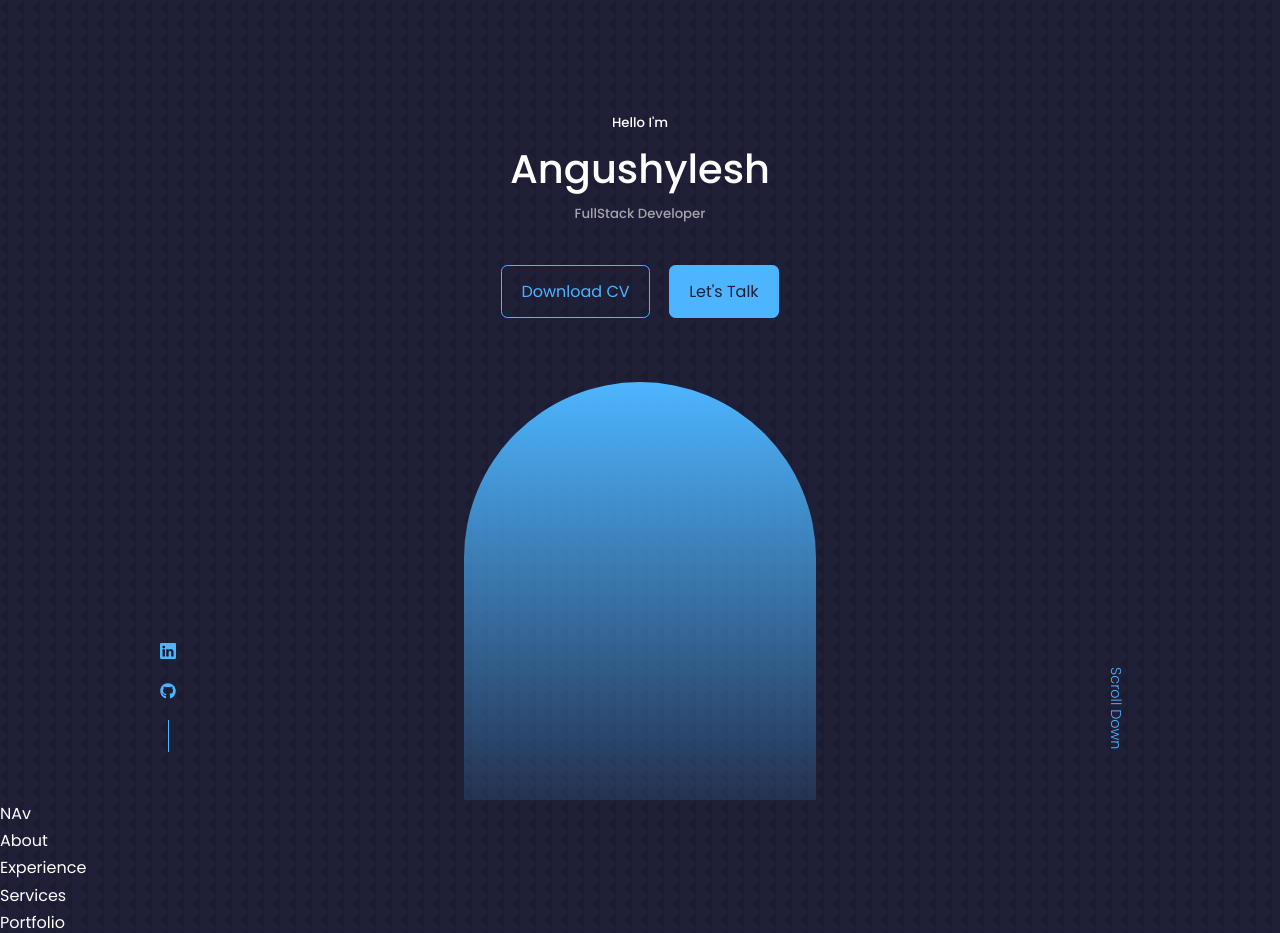
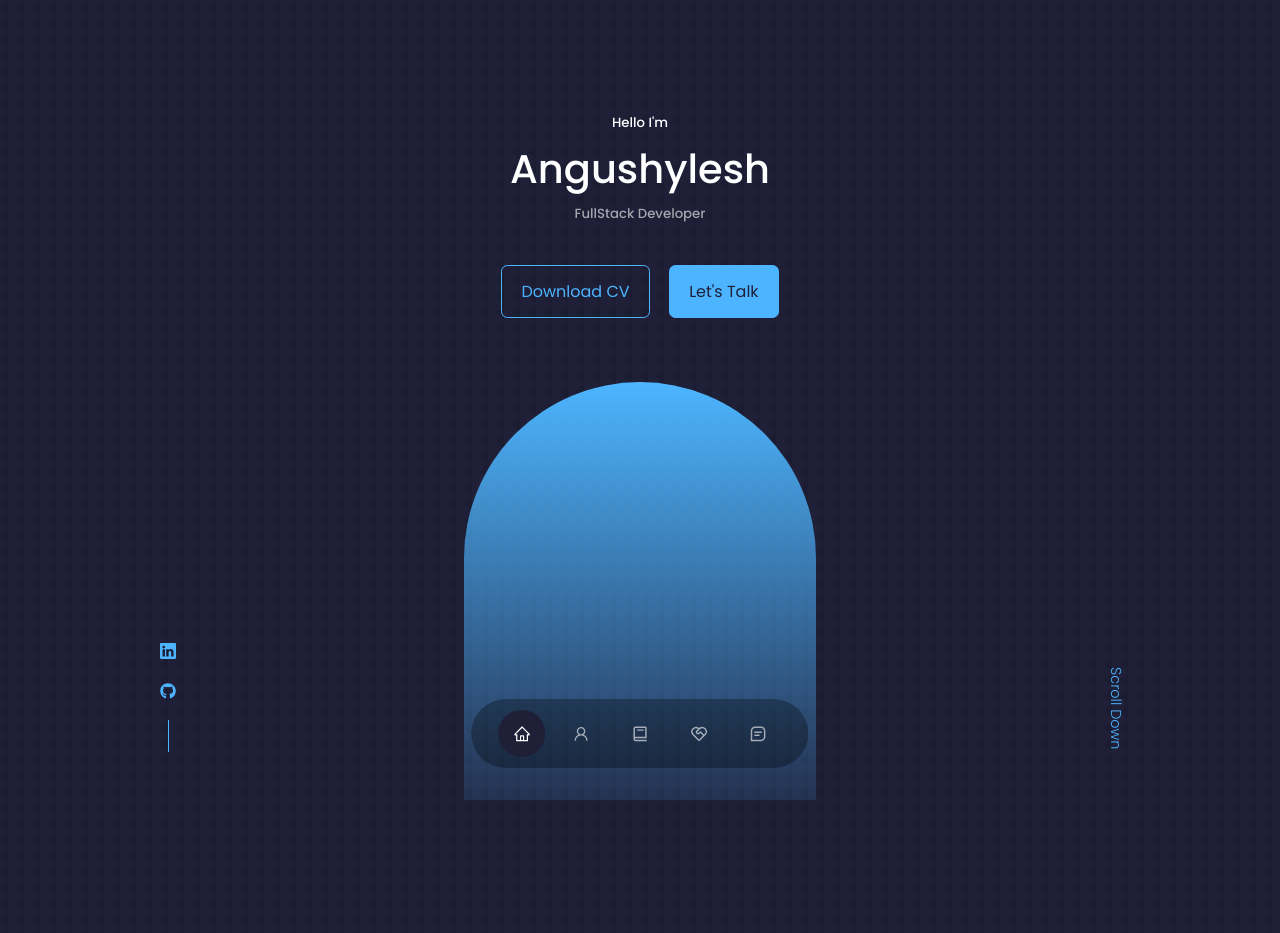
Before and after one commit to ANGUSHYLESH/portfolio, a React (Create React App) app: page / in a window 1280 px wide. Shown: the top 933 px of the page. Built offline with nearby package versions, Linux system fonts and the light colour scheme.

Commit message:
nav-section

```diff
--- a/src/components/about/About.jsx
+++ b/src/components/about/About.jsx
@@ -2,7 +2,7 @@
 import "./About.css";
 
 const About = () => {
-  return <div>About</div>;
+  return <section id="about">About</section>;
 };
 
 export default About;
--- a/src/components/contact/Contact.jsx
+++ b/src/components/contact/Contact.jsx
@@ -2,7 +2,7 @@
 import "./contact.css";
 
 const Contact = () => {
-  return <div>Contact</div>;
+  return <section id="contact">Contact</section>;
 };
 
 export default Contact;
--- a/src/components/experience/Experience.jsx
+++ b/src/components/experience/Experience.jsx
@@ -2,7 +2,7 @@
 import "./experience.css";
 
 const Experience = () => {
-  return <div>Experience</div>;
+  return <section id="experience">Experience</section>;
 };
 
 export default Experience;
--- a/src/components/nav/Nav.jsx
+++ b/src/components/nav/Nav.jsx
@@ -1,8 +1,63 @@
-import React from "react";
+import React, { useState } from "react";
 import "./nav.css";
 
+import { AiOutlineHome, AiOutlineUser } from "react-icons/ai";
+import { BiBook } from "react-icons/bi";
+import { RiServiceLine } from "react-icons/ri";
+import { BiMessageSquareDetail } from "react-icons/bi";
+
 const Nav = () => {
-  return <div>NAv</div>;
+  const [active, setActive] = useState("#");
+
+  return (
+    <nav>
+      <a
+        href="#"
+        onClick={() => {
+          setActive("#");
+        }}
+        className={active === "#" ? "active" : ""}
+      >
+        <AiOutlineHome />
+      </a>
+      <a
+        href="#about"
+        onClick={() => {
+          setActive("#about");
+        }}
+        className={active === "#about" ? "active" : ""}
+      >
+        <AiOutlineUser />
+      </a>
+      <a
+        href="#experience"
+        onClick={() => {
+          setActive("#experience");
+        }}
+        className={active === "#experience" ? "active" : ""}
+      >
+        <BiBook />
+      </a>
+      <a
+        href="#services"
+        onClick={() => {
+          setActive("#services");
+        }}
+        className={active === "#services" ? "active" : ""}
+      >
+        <RiServiceLine />
+      </a>
+      <a
+        href="#contact"
+        onClick={() => {
+          setActive("#contact");
+        }}
+        className={active === "#contact" ? "active" : ""}
+      >
+        <BiMessageSquareDetail />
+      </a>
+    </nav>
+  );
 };
 
 export default Nav;
--- a/src/components/nav/nav.css
+++ b/src/components/nav/nav.css
@@ -0,0 +1,33 @@
+nav{
+    background: rgba(0, 0, 0, 0.3);
+    width: max-content;
+    display: block;
+    padding: 0.7rem 1.7rem;
+    z-index: 2;
+    position: fixed;
+    left: 50%;
+    transform: translateX(-50%);
+    bottom: 2rem;
+    display: flex;
+    gap: 0.8rem;
+    border-radius: 3rem;
+    /* backdrop-filter: blur(15px); */
+}
+
+nav a{
+    background: transparent;
+    padding: 0.9rem;
+    border-radius: 50%;
+    display: flex;
+    color: var(--color-light);
+    font-size: 1.1rem;
+}
+
+nav a:hover{
+   background: rgba(0, 0, 0, 0.3);
+}
+
+nav a.active{
+    background: var(--color-bg);
+    color: var(--color-white);
+}
--- a/src/components/portfolio/Portfolio.jsx
+++ b/src/components/portfolio/Portfolio.jsx
@@ -3,7 +3,7 @@
 
 const Portfolio = () => {
   return (
-    <div>Portfolio</div>
+    <section id="portfolio">Portfolio</section>
   )
 }
 
--- a/src/components/services/Services.jsx
+++ b/src/components/services/Services.jsx
@@ -1,10 +1,8 @@
-import React from 'react'
+import React from "react";
 import "./services.css";
 
 const Services = () => {
-  return (
-    <div>Services</div>
-  )
-}
+  return <section id="services">Services</section>;
+};
 
-export default Services
+export default Services;
--- a/src/components/testimonials/Testimonials.jsx
+++ b/src/components/testimonials/Testimonials.jsx
@@ -1,10 +1,8 @@
-import React from 'react'
+import React from "react";
 import "./testimonials.css";
 
 const Testimonials = () => {
-  return (
-    <div>Testimonials</div>
-  )
-}
+  return <section id="testimonials">Testimonials</section>;
+};
 
-export default Testimonials
+export default Testimonials;
--- a/src/index.css
+++ b/src/index.css
@@ -60,6 +60,7 @@
 
 section{
     margin-top: 8rem;
+    height:100vh ;
 }
 section > h2,section>h5{
     text-align: center;
```
